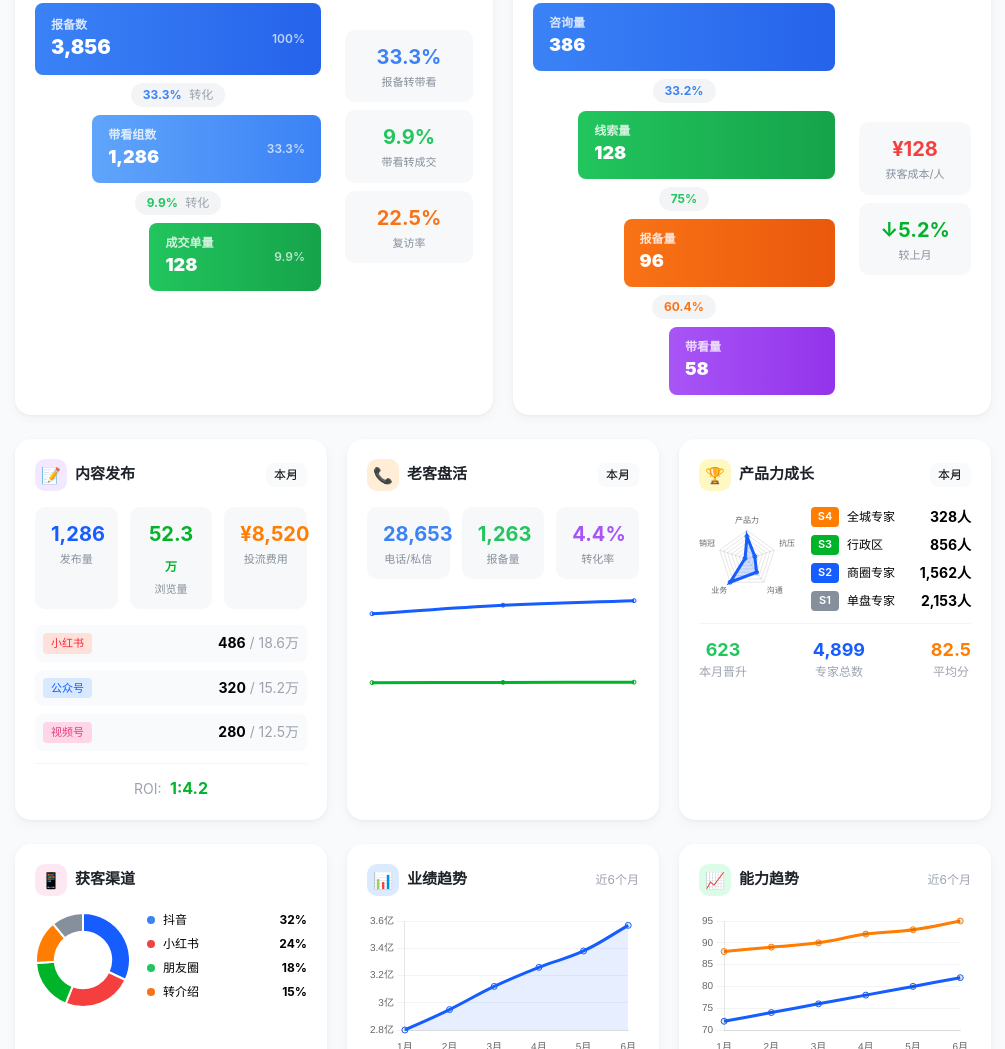
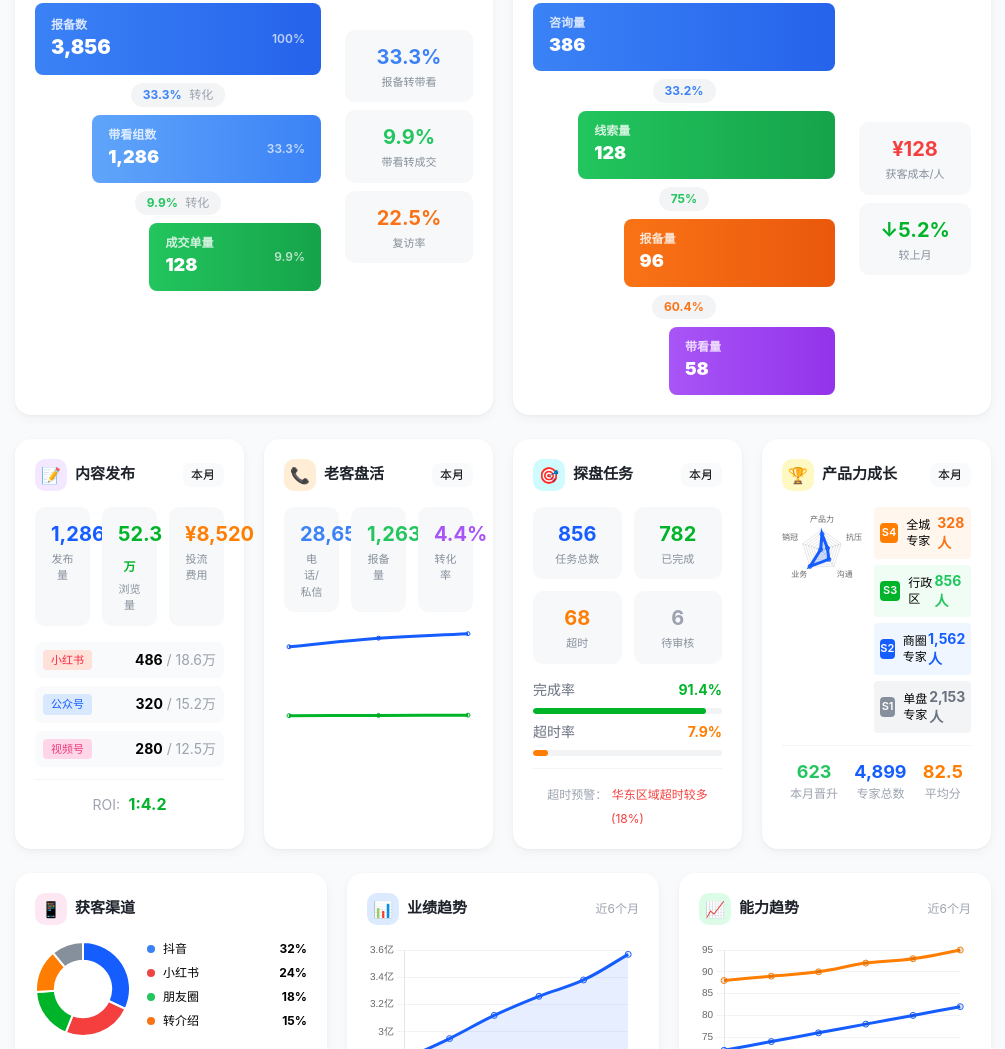
Before and after one commit to Zoe-MatchLab/new-house, a plain HTML site: page docs/prototypes/pc/数据看板/数据看板-总览-PC.html in a window 1280 px wide. Shown: the part 383-1432 px from the top of the page, without its empty margins (265-1270 px from the left). Drawn offline with nearby package versions, Linux system fonts and the light colour scheme.

Commit message:
feat: 新增探盘任务数据组件
新增组件：
- 探盘任务卡片：任务总数856/已完成782/超时68/待审核6
- 完成率91.4%和超时率7.9%进度条展示
- 超时预警提示

布局调整：
- 内容与运营从3列扩展为4列
- 内容发布 | 老客盘活 | 探盘任务 | 产品力成长

产品力成长优化：
- 雷达图缩小到80px
- S1-S4等级卡片添加背景色区分

```diff
--- a/docs/prototypes/pc/数据看板/数据看板-总览-PC.html
+++ b/docs/prototypes/pc/数据看板/数据看板-总览-PC.html
@@ -523,7 +523,7 @@
         </div>
 
         <!-- 3. 内容与运营 -->
-        <div class="grid grid-cols-3 gap-5 mb-6">
+        <div class="grid grid-cols-4 gap-5 mb-6">
             <!-- 内容发布 -->
             <div class="card p-5">
                 <div class="flex justify-between items-center mb-4">
@@ -599,6 +599,57 @@
                 </div>
             </div>
 
+            <!-- 探盘任务 -->
+            <div class="card p-5">
+                <div class="flex justify-between items-center mb-4">
+                    <div class="section-title">
+                        <div class="section-icon bg-cyan-100 text-cyan-600">🎯</div>
+                        探盘任务
+                    </div>
+                    <select class="bg-gray-50 border-0 rounded-lg px-2 py-1 text-xs">
+                        <option>本月</option>
+                    </select>
+                </div>
+                <div class="grid grid-cols-2 gap-3 mb-4">
+                    <div class="mini-stat">
+                        <div class="mini-stat-value text-primary">856</div>
+                        <div class="mini-stat-label">任务总数</div>
+                    </div>
+                    <div class="mini-stat">
+                        <div class="mini-stat-value text-success">782</div>
+                        <div class="mini-stat-label">已完成</div>
+                    </div>
+                    <div class="mini-stat">
+                        <div class="mini-stat-value text-warning">68</div>
+                        <div class="mini-stat-label">超时</div>
+                    </div>
+                    <div class="mini-stat">
+                        <div class="mini-stat-value text-gray-400">6</div>
+                        <div class="mini-stat-label">待审核</div>
+                    </div>
+                </div>
+                <div class="space-y-2">
+                    <div class="flex justify-between items-center text-sm">
+                        <span class="text-gray-500">完成率</span>
+                        <span class="font-bold text-success">91.4%</span>
+                    </div>
+                    <div class="progress-bar">
+                        <div class="progress-value bg-success" style="width: 91.4%"></div>
+                    </div>
+                    <div class="flex justify-between items-center text-sm mt-2">
+                        <span class="text-gray-500">超时率</span>
+                        <span class="font-bold text-warning">7.9%</span>
+                    </div>
+                    <div class="progress-bar">
+                        <div class="progress-value bg-warning" style="width: 7.9%"></div>
+                    </div>
+                </div>
+                <div class="mt-3 pt-3 border-t border-gray-100 text-center">
+                    <span class="text-xs text-gray-400">超时预警：</span>
+                    <span class="text-xs text-danger">华东区域超时较多(18%)</span>
+                </div>
+            </div>
+
             <!-- 产品力成长 -->
             <div class="card p-5">
                 <div class="flex justify-between items-center mb-4">
@@ -610,42 +661,42 @@
                         <option>本月</option>
                     </select>
                 </div>
-                <div class="flex gap-4">
-                    <div class="w-24">
-                        <canvas id="radarChart" width="96" height="96"></canvas>
+                <div class="flex gap-3">
+                    <div class="w-20">
+                        <canvas id="radarChart" width="80" height="80"></canvas>
                     </div>
-                    <div class="flex-1 space-y-2">
-                        <div class="flex items-center justify-between">
+                    <div class="flex-1 space-y-1.5">
+                        <div class="flex items-center justify-between p-1.5 bg-orange-50 rounded">
                             <div class="flex items-center gap-2">
                                 <span class="ability-tag s4">S4</span>
                                 <span class="text-xs">全城专家</span>
                             </div>
-                            <span class="text-sm font-bold">328人</span>
+                            <span class="text-sm font-bold text-orange-500">328人</span>
                         </div>
-                        <div class="flex items-center justify-between">
+                        <div class="flex items-center justify-between p-1.5 bg-green-50 rounded">
                             <div class="flex items-center gap-2">
                                 <span class="ability-tag s3">S3</span>
                                 <span class="text-xs">行政区</span>
                             </div>
-                            <span class="text-sm font-bold">856人</span>
+                            <span class="text-sm font-bold text-green-500">856人</span>
                         </div>
-                        <div class="flex items-center justify-between">
+                        <div class="flex items-center justify-between p-1.5 bg-blue-50 rounded">
                             <div class="flex items-center gap-2">
                                 <span class="ability-tag s2">S2</span>
                                 <span class="text-xs">商圈专家</span>
                             </div>
-                            <span class="text-sm font-bold">1,562人</span>
+                            <span class="text-sm font-bold text-primary">1,562人</span>
                         </div>
-                        <div class="flex items-center justify-between">
+                        <div class="flex items-center justify-between p-1.5 bg-gray-100 rounded">
                             <div class="flex items-center gap-2">
                                 <span class="ability-tag s1">S1</span>
                                 <span class="text-xs">单盘专家</span>
                             </div>
-                            <span class="text-sm font-bold">2,153人</span>
+                            <span class="text-sm font-bold text-gray-500">2,153人</span>
                         </div>
                     </div>
                 </div>
-                <div class="mt-3 pt-3 border-t border-gray-100 flex justify-between text-center">
+                <div class="mt-3 pt-3 border-t border-gray-100 flex justify-around text-center">
                     <div>
                         <div class="text-lg font-bold text-green-500">623</div>
                         <div class="text-xs text-gray-400">本月晋升</div>
```
